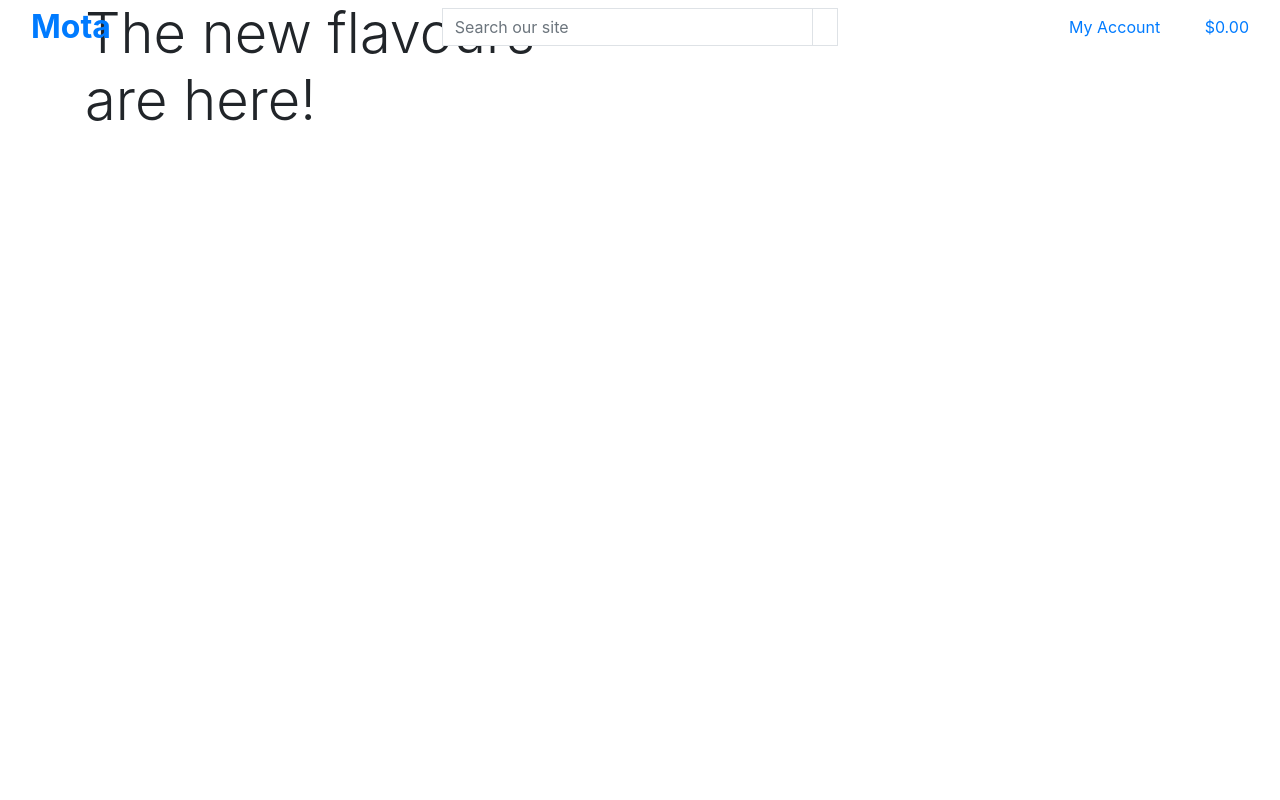
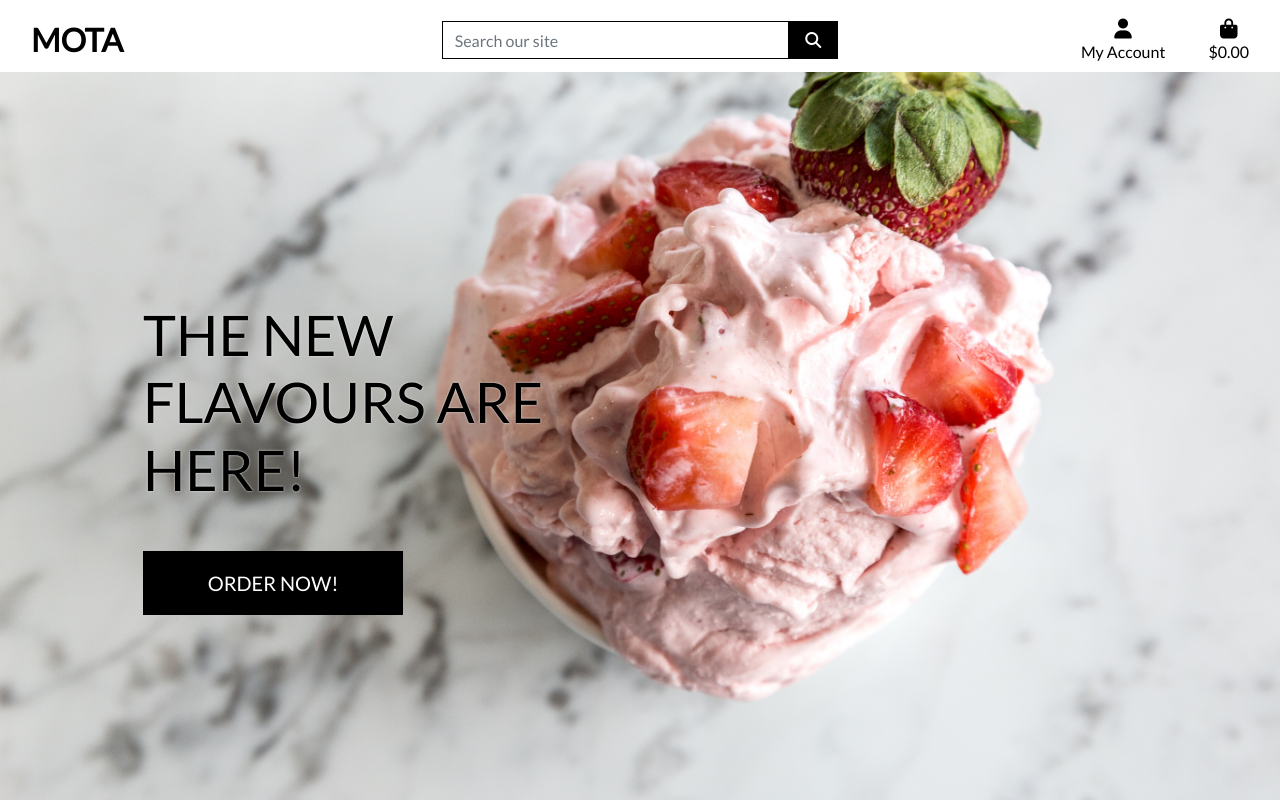
Before and after one commit to AwsSG/mota, a Django app: page / in a window 1280 px wide. Run offline with Django 3.2, Linux system fonts and the light colour scheme; some libraries are stand-ins or nearby versions.

Commit message:
Completed home page header and css

```diff
--- a/home/templates/home/index.html
+++ b/home/templates/home/index.html
@@ -18,7 +18,7 @@
             <h1 class="display-4 logo-font text-black">The new flavours are here!</h1>
             <div class="my-5">
                 <h4>
-                    <a href="" class="try-now-button btn btn-lg rounded-0 text-uppercase py-3"></a>
+                    <a href="" class="try-now-button btn btn-lg rounded-0 text-uppercase py-3">Order now!</a>
                 </h4>
             </div>
         </div>
--- a/mota/settings.py
+++ b/mota/settings.py
@@ -71,6 +71,7 @@ TEMPLATES = [
                 'django.template.context_processors.request',  # req by allauth
                 'django.contrib.auth.context_processors.auth',
                 'django.contrib.messages.context_processors.messages',
+                'django.template.context_processors.media',
             ],
         },
     },
@@ -147,3 +148,7 @@ USE_TZ = True
 # https://docs.djangoproject.com/en/3.1/howto/static-files/
 
 STATIC_URL = '/static/'
+STATICFILES_DIRS = (os.path.join(BASE_DIR, 'static'),)
+
+MEDIA_URL = '/media/'
+MEDIA_ROOT = os.path.join(BASE_DIR, 'media')
--- a/mota/urls.py
+++ b/mota/urls.py
@@ -15,9 +15,11 @@ Including another URLconf
 """
 from django.contrib import admin
 from django.urls import path, include
+from django.conf import settings
+from django.conf.urls.static import static
 
 urlpatterns = [
     path('admin/', admin.site.urls),
     path('accounts/', include('allauth.urls')),
     path('', include('home.urls')),
-]
+] + static(settings.MEDIA_URL, document_root=settings.MEDIA_ROOT)
--- /dev/null
+++ b/static/css/base.css
@@ -0,0 +1,82 @@
+html {
+    height: 100%;
+}
+
+body {
+    background: url('/media/homepage_background.jpg') no-repeat center center fixed;
+    background-size: cover;
+    height: calc(100vh - 164px);
+    color: #555;
+    font-family: 'Lato';
+}
+
+/* from Bulma */
+.icon {
+    align-items: center;
+    display: inline-flex;
+    justify-content: center;
+    height: 1.5rem;
+    width: 1.5rem;
+}
+
+.logo-font {
+    text-transform: uppercase;
+}
+
+.main-logo-link {
+    width: fit-content;
+}
+
+.try-now-button {
+    background: black;
+    color: white;
+    min-width: 260px;
+}
+
+.btn-black {
+    background: black;
+    color: white;
+}
+
+.try-now-button:hover,
+.try-now-button:active,
+.try-now-button:focus,
+.btn-black:hover,
+.btn-black:active,
+.btn-black:focus {
+    background: #222;
+    color: white;
+}
+
+.text-black {
+    color: #000 !important;
+    text-shadow: 0px 0px 2px #fafafa;
+}
+
+.border-black {
+    border: 1px solid black !important;
+}
+
+/* -------------------------------- Media Queries */
+
+/* Slightly larger container on xl screens */
+@media (min-width: 1200px) {
+  .container {
+    max-width: 80%;
+  }
+}
+
+/* fixed top navbar only on medium and up */
+@media (min-width: 992px) {
+    .fixed-top-desktop-only {
+        position: fixed;
+        top: 0;
+        right: 0;
+        left: 0;
+        z-index: 1030;
+    }
+
+    .header-container {
+        padding-top: 164px;
+    }
+}
--- a/templates/base.html
+++ b/templates/base.html
@@ -16,12 +16,15 @@
     {% block corecss %}
     <link rel="stylesheet" href="https://stackpath.bootstrapcdn.com/bootstrap/4.4.1/css/bootstrap.min.css"
         integrity="sha384-Vkoo8x4CGsO3+Hhxv8T/Q5PaXtkKtu6ug5TOeNV6gBiFeWPGFN9MuhOf23Q9Ifjh" crossorigin="anonymous">
+    <link rel="stylesheet" href="https://fonts.googleapis.com/css?family=Lato&display=swap">
+    <link rel="stylesheet" href="{% static 'css/base.css' %}">
     {% endblock %}
 
     {% block extra_css %}
     {% endblock %}
 
     {% block corejs %}
+    <script src="https://kit.fontawesome.com/cf22f660a6.js" crossorigin="anonymous"></script>
     <script src="https://code.jquery.com/jquery-3.4.1.slim.min.js"
         integrity="sha384-J6qa4849blE2+poT4WnyKhv5vZF5SrPo0iEjwBvKU7imGFAV0wwj1yYfoRSJoZ+n"
         crossorigin="anonymous"></script>
@@ -41,7 +44,7 @@
 
 <body>
     <header class="container-fluid fixed-top">
-        <div class="row">
+        <div id="topnav" class="row bg-white pt-lg-2 d-none d-lg-flex">
             <div class="col-12 col-lg-4 my-auto py-1 py-lg-0 text-center text-lg-left">
                 <a href="{% url 'home' %}" class="nav-link main-logo-link">
                     <h2 class="logo-font text-black my-0"><strong>Mota</strong></h2>
```
Also changed, not shown: media/homepage_background.jpg (added).
